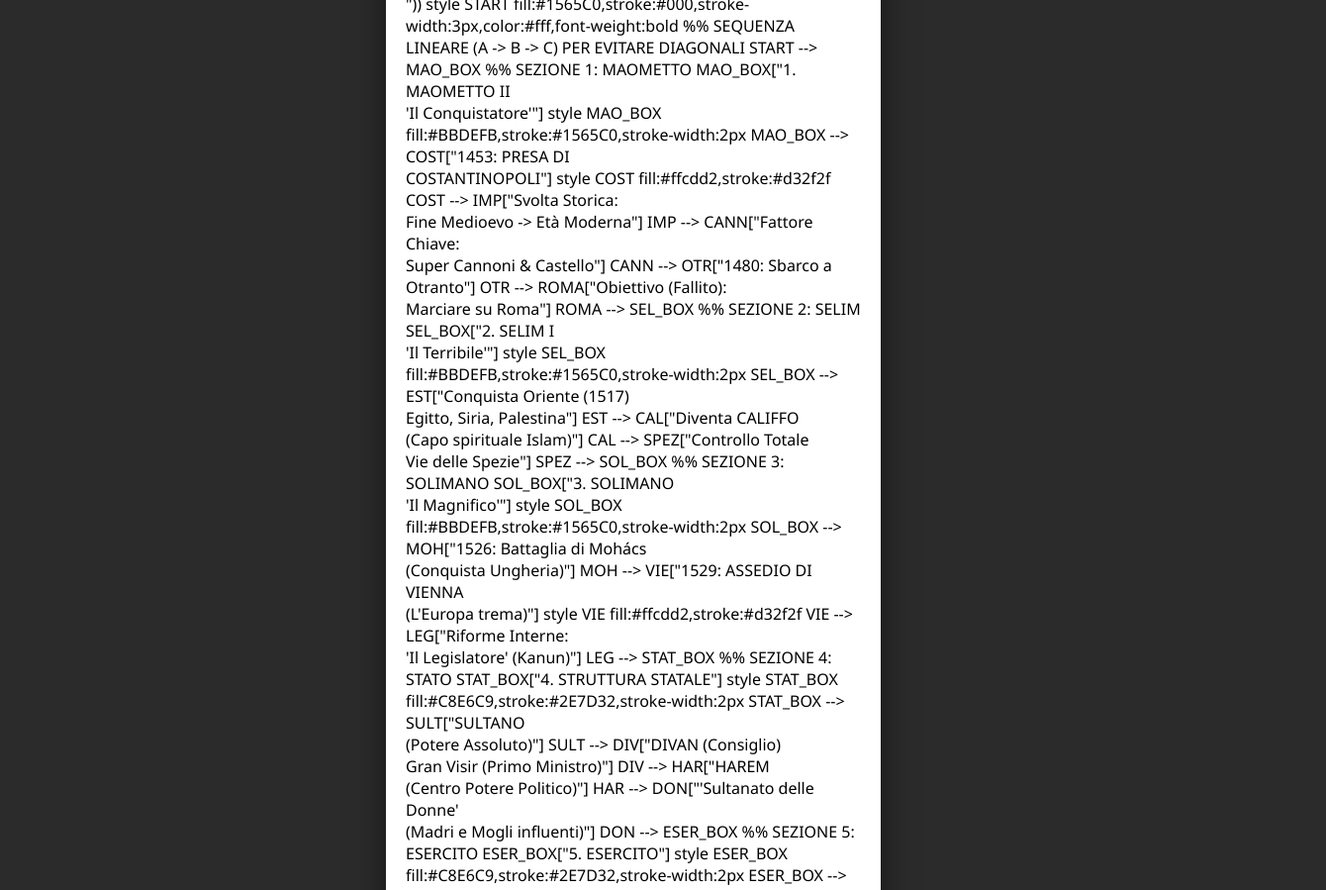
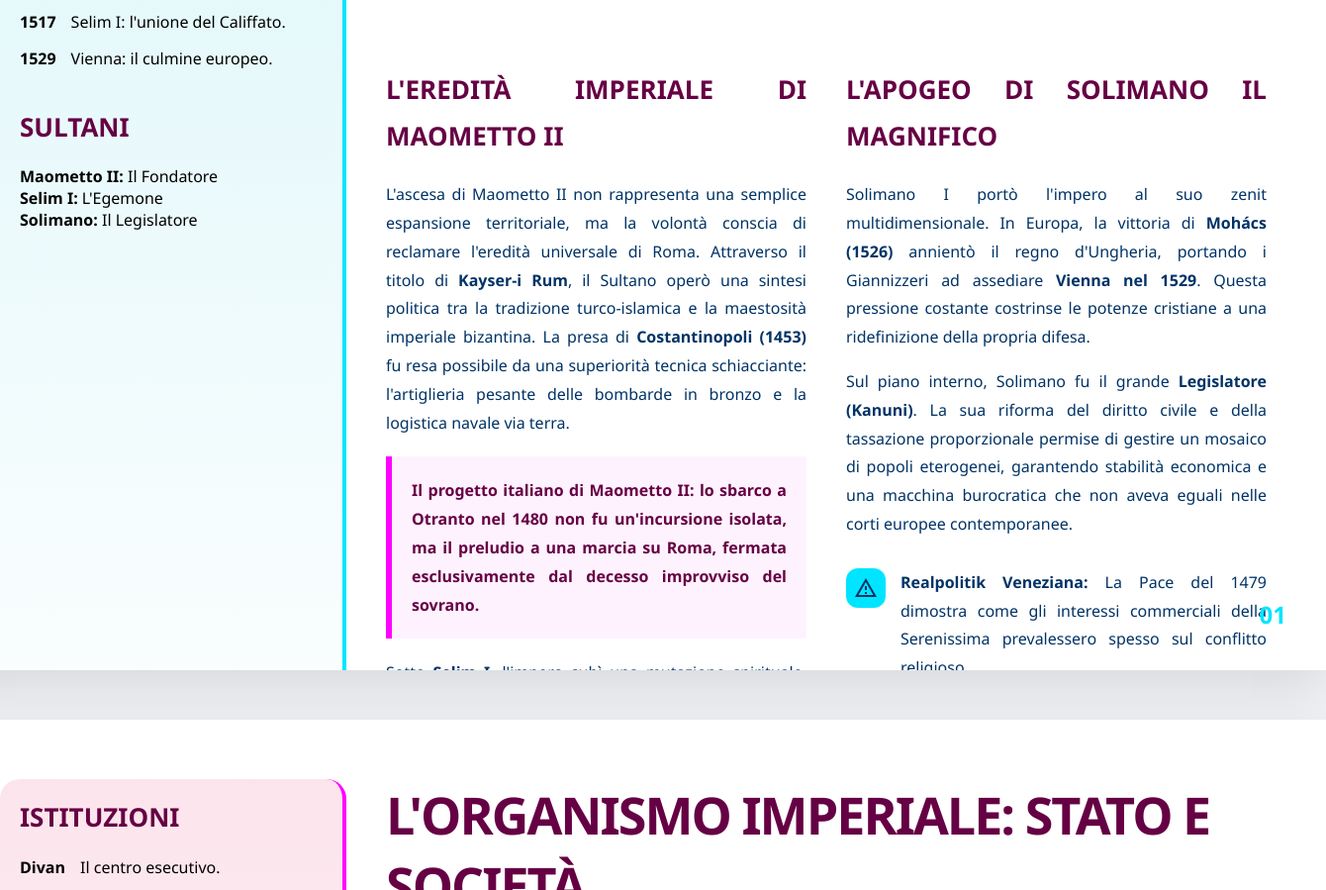
Before and after one commit to gattomorto24/pdf, a plain HTML site: page index.html in a window 1280 px wide. Shown: the part 223-1122 px from the top of the page at 99% size, 1340 px wide, since content can reach past the window. Drawn offline with Linux system fonts and the light colour scheme; a script that the page names is missing.

Commit message:
Update index.html

```diff
--- a/index.html
+++ b/index.html
@@ -2,152 +2,176 @@
 <html lang="it">
 <head>
     <meta charset="UTF-8">
-    <meta name="viewport" content="width=device-width, initial-scale=1.0">
-    <title>Mappa Ottomana Totem</title>
-    <script src="https://cdnjs.cloudflare.com/ajax/libs/mermaid/10.9.0/mermaid.min.js"></script>
+    <title>Impero Ottomano - Analisi Strategica Avanzata</title>
     <style>
-        body {
-            margin: 0;
-            padding: 0;
-            background-color: #2b2b2b; /* Sfondo scuro professionale */
-            font-family: 'Segoe UI', Arial, sans-serif;
-            display: flex;
-            justify-content: center;
+        :root {
+            /* Palette CMY Saturata - No Nero */
+            --printer-blue: #003366;   /* Testo Primario */
+            --printer-magenta: #660044; /* Testo Secondario */
+            --printer-yellow: #CC9900;  /* Accenti */
+            --accent-cyan: #00E5FF;
+            --accent-magenta: #FF00FF;
+            --surface: #FFFFFF;
         }
 
-        .container {
-            width: 100%;
-            max-width: 500px; /* Larghezza contenuta per forzare la verticalità */
-            background-color: #ffffff;
-            min-height: 100vh;
-            padding: 40px 20px;
-            box-sizing: border-box;
-            box-shadow: 0 0 30px rgba(0,0,0,0.5);
+        body {
+            background-color: #F0F2F5;
+            font-family: 'Segoe UI', Roboto, Helvetica, Arial, sans-serif;
+            margin: 0; padding: 0;
+            display: flex; flex-direction: column; align-items: center; gap: 50px;
         }
 
-        /* Forza il grafico a stare dritto */
-        .mermaid {
-            display: flex;
-            justify-content: center;
+        /* Pagina A4 Orizzontale */
+        .page {
+            width: 1400px; height: 900px;
+            background: var(--surface);
+            padding: 60px; box-sizing: border-box;
+            display: grid;
+            grid-template-columns: 350px 1fr 1fr;
+            grid-template-rows: auto 1fr;
+            gap: 40px;
+            box-shadow: 0 20px 50px rgba(0,0,0,0.1);
+            position: relative;
+            overflow: hidden;
         }
+
+        /* Sidebar di navigazione concettuale */
+        .sidebar {
+            grid-row: 1 / span 2;
+            background: linear-gradient(180deg, var(--md-cyan-cont, #E0F7FA) 0%, #FFFFFF 100%);
+            border-right: 4px solid var(--accent-cyan);
+            padding: 20px;
+            border-radius: 20px;
+        }
+
+        .main-title {
+            grid-column: 2 / span 2;
+            border-bottom: 8px solid var(--accent-magenta);
+            padding-bottom: 10px;
+        }
+
+        h1 { font-size: 52px; font-weight: 900; color: var(--printer-blue); margin: 0; letter-spacing: -2px; }
+        h2 { font-size: 26px; font-weight: 800; color: var(--printer-magenta); margin-top: 30px; text-transform: uppercase; }
+
+        .content-area {
+            font-size: 16px; line-height: 1.8; color: var(--printer-blue); text-align: justify;
+        }
+
+        .highlight-box {
+            background: rgba(255, 0, 255, 0.05);
+            border-left: 6px solid var(--accent-magenta);
+            padding: 20px; margin: 20px 0;
+            color: var(--printer-magenta);
+            font-weight: 600;
+        }
+
+        .data-point {
+            display: flex; align-items: flex-start; gap: 15px; margin-bottom: 15px;
+        }
+
+        .icon-wrap {
+            background: var(--accent-cyan);
+            border-radius: 12px;
+            padding: 8px;
+            display: flex; align-items: center; justify-content: center;
+        }
+
+        svg { width: 24px; height: 24px; fill: var(--printer-blue); }
+
+        b { font-weight: 900; }
+        .page-num { position: absolute; bottom: 40px; right: 40px; font-weight: 900; font-size: 24px; color: var(--accent-cyan); }
     </style>
 </head>
 <body>
 
-    <div class="container">
-        <div class="mermaid">
-            %%{init: {
-                'theme': 'base',
-                'themeVariables': {
-                    'primaryColor': '#E3F2FD',
-                    'primaryTextColor': '#000',
-                    'primaryBorderColor': '#1565C0',
-                    'lineColor': '#000000',
-                    'fontSize': '20px'
-                },
-                'flowchart': {
-                    'nodeSpacing': 50,
-                    'rankSpacing': 60,
-                    'curve': 'linear'
-                }
-            }}%%
-            graph TD
+    <div class="page">
+        <div class="sidebar">
+            <h2 style="margin-top:0">Timeline</h2>
+            <div class="data-point"><b>1453</b><span>Caduta di Bisanzio: la fine di un'era.</span></div>
+            <div class="data-point"><b>1480</b><span>Otranto: l'assedio all'Italia.</span></div>
+            <div class="data-point"><b>1517</b><span>Selim I: l'unione del Califfato.</span></div>
+            <div class="data-point"><b>1529</b><span>Vienna: il culmine europeo.</span></div>
 
-                %% -- TITOLO --
-                START(("<br>L'IMPERO OTTOMANO<br>(XV-XVI Sec.)<br><br>"))
-                style START fill:#1565C0,stroke:#000,stroke-width:3px,color:#fff,font-weight:bold
+            <h2 style="margin-top:40px">Sultani</h2>
+            <p><b>Maometto II:</b> Il Fondatore<br>
+            <b>Selim I:</b> L'Egemone<br>
+            <b>Solimano:</b> Il Legislatore</p>
+        </div>
 
-                %% SEQUENZA LINEARE (A -> B -> C) PER EVITARE DIAGONALI
+        <div class="main-title">
+            <h1>SULTANATO: L'ARCHITETTURA DELL'EGEMONIA</h1>
+        </div>
 
-                START --> MAO_BOX
+        <div class="content-area">
+            <h2>L'Eredità Imperiale di Maometto II</h2>
+            <p>L'ascesa di Maometto II non rappresenta una semplice espansione territoriale, ma la volontà conscia di reclamare l'eredità universale di Roma. Attraverso il titolo di <b>Kayser-i Rum</b>, il Sultano operò una sintesi politica tra la tradizione turco-islamica e la maestosità imperiale bizantina. La presa di <b>Costantinopoli (1453)</b> fu resa possibile da una superiorità tecnica schiacciante: l'artiglieria pesante delle bombarde in bronzo e la logistica navale via terra. </p>
 
-                %% SEZIONE 1: MAOMETTO
-                MAO_BOX["1. MAOMETTO II<br>'Il Conquistatore'"]
-                style MAO_BOX fill:#BBDEFB,stroke:#1565C0,stroke-width:2px
+            <div class="highlight-box">
+                Il progetto italiano di Maometto II: lo sbarco a Otranto nel 1480 non fu un'incursione isolata, ma il preludio a una marcia su Roma, fermata esclusivamente dal decesso improvviso del sovrano.
+            </div>
 
-                MAO_BOX --> COST["1453: PRESA DI<br>COSTANTINOPOLI"]
-                style COST fill:#ffcdd2,stroke:#d32f2f
+            <p>Sotto <b>Selim I</b>, l'impero subì una mutazione spirituale. Con la conquista di Egitto e Siria, il controllo dei luoghi santi passò nelle mani ottomane, trasformando il Sultano in <b>Califfo</b>. Questo garantì una legittimazione religiosa assoluta e il dominio monopolistico sulle rotte carovaniere delle spezie.</p>
+        </div>
 
-                COST --> IMP["Svolta Storica:<br>Fine Medioevo -> Età Moderna"]
-                IMP --> CANN["Fattore Chiave:<br>Super Cannoni & Castello"]
+        <div class="content-area">
+            <h2>L'Apogeo di Solimano il Magnifico</h2>
+            <p>Solimano I portò l'impero al suo zenit multidimensionale. In Europa, la vittoria di <b>Mohács (1526)</b> annientò il regno d'Ungheria, portando i Giannizzeri ad assediare <b>Vienna nel 1529</b>. Questa pressione costante costrinse le potenze cristiane a una ridefinizione della propria difesa.</p>
 
-                CANN --> OTR["1480: Sbarco a Otranto"]
-                OTR --> ROMA["Obiettivo (Fallito):<br>Marciare su Roma"]
+            <p>Sul piano interno, Solimano fu il grande <b>Legislatore (Kanuni)</b>. La sua riforma del diritto civile e della tassazione proporzionale permise di gestire un mosaico di popoli eterogenei, garantendo stabilità economica e una macchina burocratica che non aveva eguali nelle corti europee contemporanee.</p>
 
-                ROMA --> SEL_BOX
-
-                %% SEZIONE 2: SELIM
-                SEL_BOX["2. SELIM I<br>'Il Terribile'"]
-                style SEL_BOX fill:#BBDEFB,stroke:#1565C0,stroke-width:2px
-
-                SEL_BOX --> EST["Conquista Oriente (1517)<br>Egitto, Siria, Palestina"]
-                EST --> CAL["Diventa CALIFFO<br>(Capo spirituale Islam)"]
-                CAL --> SPEZ["Controllo Totale<br>Vie delle Spezie"]
-
-                SPEZ --> SOL_BOX
-
-                %% SEZIONE 3: SOLIMANO
-                SOL_BOX["3. SOLIMANO<br>'Il Magnifico'"]
-                style SOL_BOX fill:#BBDEFB,stroke:#1565C0,stroke-width:2px
-
-                SOL_BOX --> MOH["1526: Battaglia di Mohács<br>(Conquista Ungheria)"]
-                MOH --> VIE["1529: ASSEDIO DI VIENNA<br>(L'Europa trema)"]
-                style VIE fill:#ffcdd2,stroke:#d32f2f
-
-                VIE --> LEG["Riforme Interne:<br>'Il Legislatore' (Kanun)"]
-
-                LEG --> STAT_BOX
-
-                %% SEZIONE 4: STATO
-                STAT_BOX["4. STRUTTURA STATALE"]
-                style STAT_BOX fill:#C8E6C9,stroke:#2E7D32,stroke-width:2px
-
-                STAT_BOX --> SULT["SULTANO<br>(Potere Assoluto)"]
-                SULT --> DIV["DIVAN (Consiglio)<br>Gran Visir (Primo Ministro)"]
-                DIV --> HAR["HAREM<br>(Centro Potere Politico)"]
-                HAR --> DON["'Sultanato delle Donne'<br>(Madri e Mogli influenti)"]
-
-                DON --> ESER_BOX
-
-                %% SEZIONE 5: ESERCITO
-                ESER_BOX["5. ESERCITO"]
-                style ESER_BOX fill:#C8E6C9,stroke:#2E7D32,stroke-width:2px
-
-                ESER_BOX --> GIAN["GIANNIZZERI<br>(Fanteria d'Elite)"]
-                GIAN --> DEV["DEVSHIRME<br>(Reclutamento Bambini Cristiani)"]
-                DEV --> TIM["TIMAR<br>(Terre in cambio di servizio)"]
-
-                TIM --> SOC_BOX
-
-                %% SEZIONE 6: SOCIETA
-                SOC_BOX["6. SOCIETÀ & CULTURA"]
-                style SOC_BOX fill:#FFF9C4,stroke:#FBC02D,stroke-width:2px
-
-                SOC_BOX --> IST["ISTANBUL<br>(Rinnovata e Islamica)"]
-                IST --> POP["Metropoli Cosmopolita<br>(700.000 abitanti)"]
-                POP --> TOLL["TOLLERANZA RELIGIOSA"]
-                TOLL --> GENT["'Gente del Libro'<br>(Cristiani ed Ebrei)"]
-                GENT --> TASS["Pagano Tasse (Jizya)<br>ma conservano il culto"]
-
-                TASS --> OCC_BOX
-
-                %% SEZIONE 7: OCCIDENTE
-                OCC_BOX["7. RAPPORTO CON L'OCCIDENTE"]
-                style OCC_BOX fill:#E1BEE7,stroke:#7B1FA2,stroke-width:2px
-
-                OCC_BOX --> WAR["SCONTRO:<br>Pirateria & Guerre"]
-                WAR --> PEACE["INCONTRO:<br>Commerci & Diplomazia"]
-                PEACE --> VEN["Esempio:<br>Pace con Venezia (1479)"]
-                VEN --> ART["Scambio Culturale:<br>Arte (Bellini), Mappe, Orologi"]
-
+            <div class="data-point" style="margin-top:30px">
+                <div class="icon-wrap"><svg viewBox="0 0 24 24"><path d="M12,2L1,21H23M12,6L19.53,19H4.47M11,10V14H13V10M11,16V18H13V16"/></svg></div>
+                <span><b>Realpolitik Veneziana:</b> La Pace del 1479 dimostra come gli interessi commerciali della Serenissima prevalessero spesso sul conflitto religioso.</span>
+            </div>
         </div>
+        <div class="page-num">01</div>
     </div>
 
-    <script>
-        mermaid.initialize({
-            startOnLoad: true,
-            securityLevel: 'loose'
-        });
-    </script>
+
+
+    <div class="page">
+        <div class="sidebar" style="border-color: var(--accent-magenta); background: linear-gradient(180deg, var(--md-mag-cont, #FCE4EC) 0%, #FFFFFF 100%);">
+            <h2 style="margin-top:0; color: var(--printer-magenta);">Istituzioni</h2>
+            <div class="data-point"><b>Divan</b><span>Il centro esecutivo.</span></div>
+            <div class="data-point"><b>Harem</b><span>Il potere ombra.</span></div>
+            <div class="data-point"><b>Millet</b><span>Autonomia religiosa.</span></div>
+
+            <h2 style="margin-top:40px; color: var(--printer-magenta);">Elite</h2>
+            <p><b>Giannizzeri:</b> Fanteria scelta<br>
+            <b>Sipahi:</b> Cavalieri Timar<br>
+            <b>Gran Visir:</b> Primo Ministro</p>
+        </div>
+
+        <div class="main-title" style="border-color: var(--accent-cyan);">
+            <h1 style="color: var(--printer-magenta);">L'ORGANISMO IMPERIALE: STATO E SOCIETÀ</h1>
+        </div>
+
+        <div class="content-area">
+            <h2 style="color: var(--printer-magenta);">L'Efficienza della Meritocrazia: Topkapi</h2>
+            <p>A differenza delle aristocrazie europee legate al sangue, l'Impero Ottomano si fondava su una <b>meritocrazia centralizzata</b>. Il <b>Palazzo Topkapi</b> ospitava il <b>Divan</b>, il consiglio dove il <b>Gran Visir</b> esercitava un'autorità delegata immensa. </p>
+
+            <div class="highlight-box" style="border-color: var(--accent-cyan); color: var(--printer-blue);">
+                Il "Sultanato delle Donne": L'Harem non era un luogo di segregazione passiva, ma un epicentro politico dove la Valide Sultan (madre) e le mogli influenzavano nomine, diplomazia e successioni.
+            </div>
+
+            <p>La forza militare era garantita dai <b>Giannizzeri</b>, reclutati tramite il sistema del <b>Devshirme</b>: giovani cristiani educati per diventare l'ossatura della burocrazia o soldati scelti. Il sistema del <b>Timar</b>, d'altra parte, assicurava che la terra rimanesse sotto controllo statale, venendo concessa in cambio di servizio militare attivo.</p>
+        </div>
+
+        <div class="content-area">
+            <h2 style="color: var(--printer-magenta);">Cosmopolitismo e Sistema dei Millet</h2>
+            <p>Istanbul, con oltre 700.000 abitanti, era la metropoli più vasta d'Europa e un laboratorio di convivenza. Il <b>Sistema dei Millet</b> permetteva a ebrei e cristiani di mantenere tribunali e leggi proprie sotto la guida dei propri capi religiosi (come il patriarca <b>Gennadios II</b>), a fronte del pagamento della <b>Jizya</b>.</p>
+
+            <p>Questa tolleranza pragmatica favorì lo sviluppo di una cultura ibrida. Gli ottomani importavano <b>orologi, lenti e cartografia</b> dall'Occidente, mentre esportavano modelli architettonici ispirati a <b>Santa Sofia</b> e conoscenze botaniche e mediche raffinate. Molti "rinnegati" cristiani scalarono le vette dello Stato, attratti da un sistema che premiava il talento individuale.</p>
+
+            <div class="data-point" style="margin-top:30px">
+                <div class="icon-wrap" style="background: var(--accent-magenta);"><svg viewBox="0 0 24 24"><path d="M12,3L1,9L12,15L21,10.09V17H23V9M5,13.18V17.18L12,21L19,17.18V13.18L12,17L5,13.18Z"/></svg></div>
+                <span style="color: var(--printer-magenta);"><b>Simbiosi Culturale:</b> Il pittore veneziano Gentile Bellini alla corte di Maometto II testimonia un clima di fascinazione reciproca tra i due mondi.</span>
+            </div>
+        </div>
+        <div class="page-num" style="color: var(--accent-magenta);">02</div>
+    </div>
+
+
+
 </body>
 </html>
```
